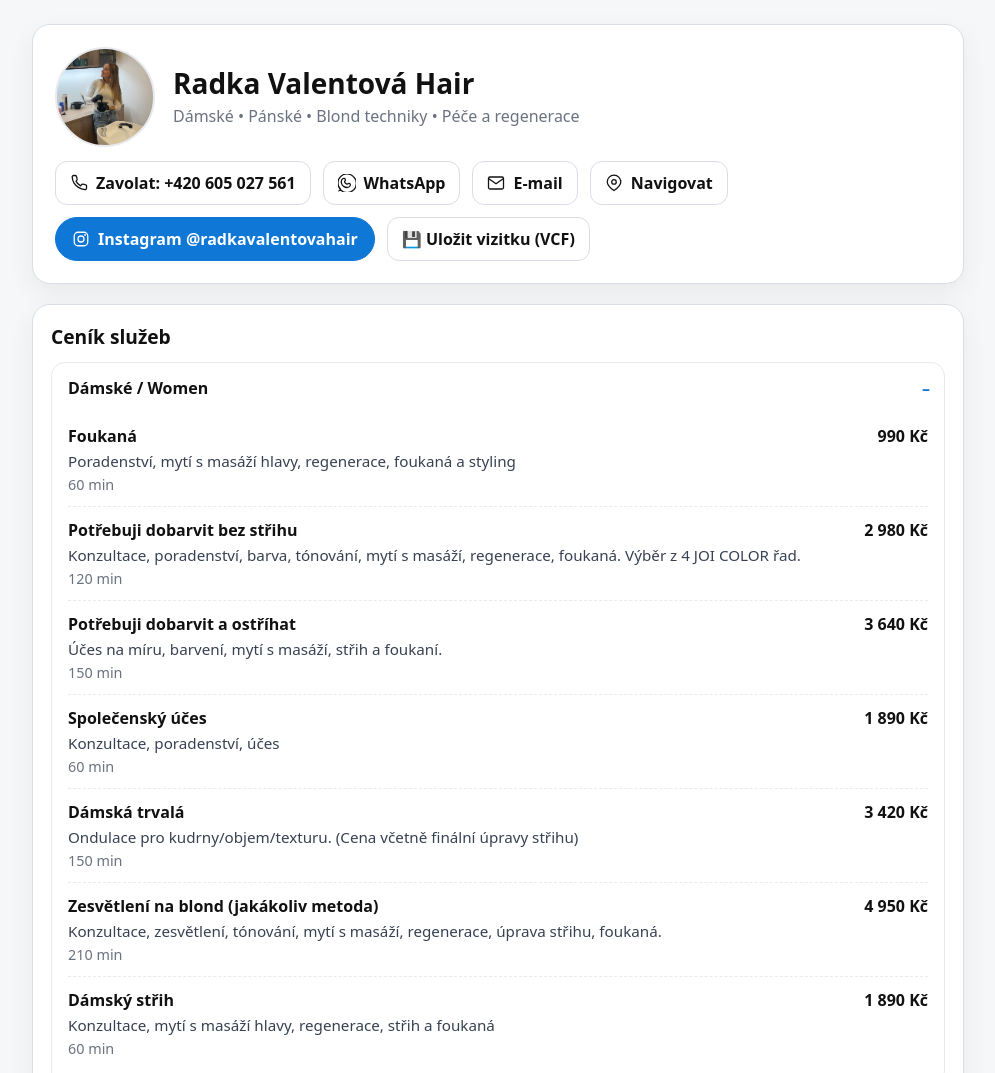
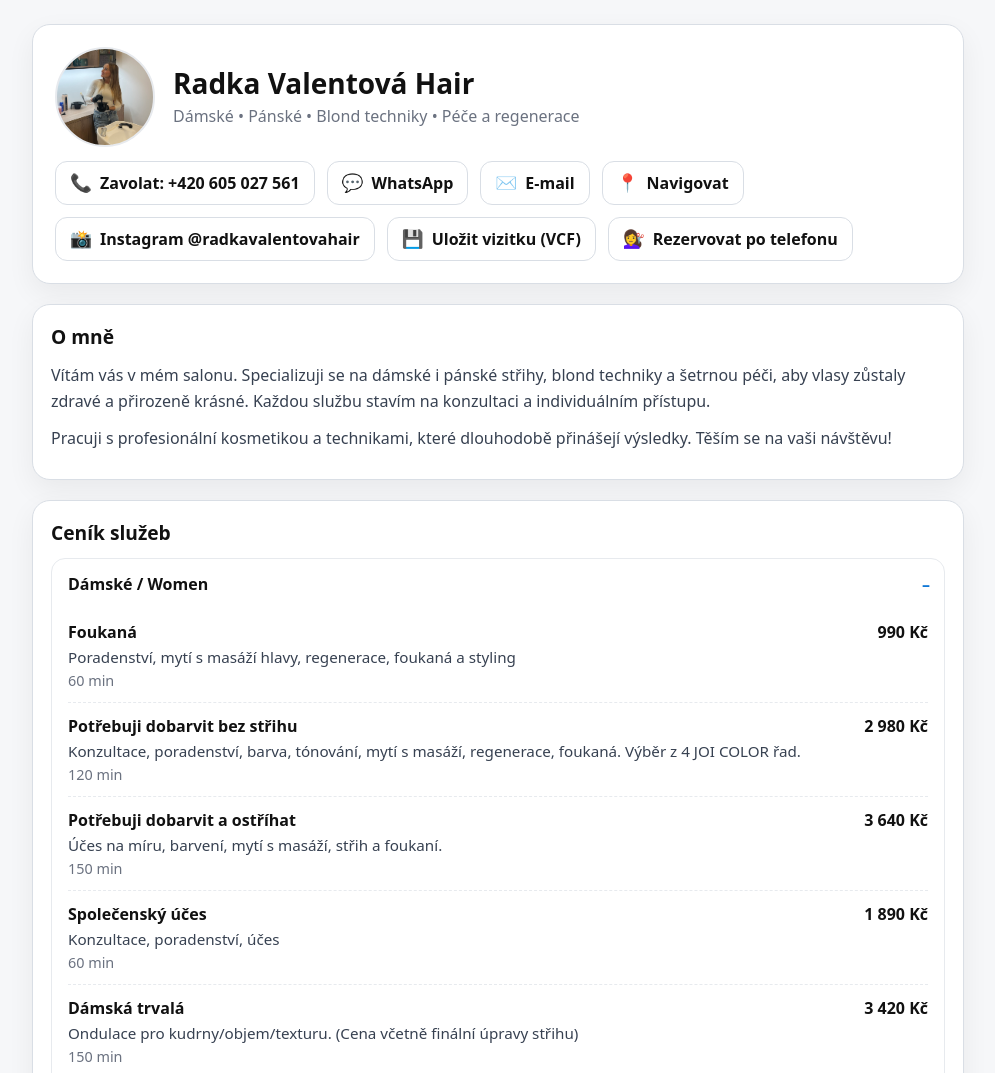
Before and after one commit to chateauzbiroh/salon, a plain HTML site: page index.html in a window 1280 px wide. Shown: the top 1073 px of the page, without its empty margins (142-1137 px from the left). Drawn offline with Linux system fonts and the light colour scheme.

Commit message:
Update index.html

```diff
--- a/index.html
+++ b/index.html
@@ -36,10 +36,9 @@
     }
     h1{margin:0 0 4px;font-size:1.75rem;line-height:1.2}
     .subtitle{margin:0;color:var(--muted)}
-    /* CTA řádek – na PC v jedné řadě, na mobilu se zalomí */
-    .cta-row{
-      margin-top:14px; display:flex; flex-wrap:wrap; gap:10px;
-    }
+
+    /* CTA řádek – vše stejný styl + emoji */
+    .cta-row{margin-top:14px; display:flex; flex-wrap:wrap; gap:10px}
     .btn{
       display:inline-flex; align-items:center; gap:8px;
       padding:10px 14px; border:1.5px solid var(--border-strong);
@@ -47,16 +46,7 @@
       border-radius:12px; transition:.2s transform,.2s background,.2s color,.2s border-color;
     }
     .btn:hover{transform:translateY(-1px); border-color:var(--accent); background:var(--accent); color:#fff}
-    .btn.ghost{background:#fff}
-    .btn.ig{
-      background:var(--accent); color:#fff; border-color:var(--accent);
-      padding:10px 16px; border-radius:999px;
-    }
-    .btn.ig:hover{background:#0c66b9;border-color:#0c66b9}
-
-    /* SVG ikony */
-    .icon{width:18px;height:18px;display:inline-block}
-    .icon svg{width:18px;height:18px}
+    .emj{font-size:1.1em; line-height:1}
 
     /* KARTY POD SEBOU */
     .card{
@@ -64,6 +54,9 @@
       padding:18px; box-shadow:var(--shadow); margin-top:20px;
     }
     .card h2{margin:0 0 12px;font-size:1.2rem}
+
+    /* O MĚ */
+    .about p{margin:0 0 10px;color:#374151;line-height:1.65}
 
     /* Accordion / Ceník */
     .accordion{display:grid; gap:12px}
@@ -90,10 +83,7 @@
     .price{white-space:nowrap; font-weight:800}
     .meta{margin-top:10px; color:var(--muted); font-size:.9rem}
 
-    /* O MĚ */
-    .about p{margin:0 0 10px;color:#374151;line-height:1.65}
-
-    /* PATIČKA PARTNER */
+    /* PARTNER */
     .partners{
       display:flex; align-items:center; justify-content:space-between; gap:16px; flex-wrap:wrap;
       margin-top:22px; padding:14px 16px; border:1.5px solid var(--border-strong); border-radius:var(--radius);
@@ -125,49 +115,31 @@
         </div>
       </div>
 
-      <!-- CTA řádek (PC vedle sebe) -->
+      <!-- CTA řádek (vše stejné, emoji + text) -->
       <div class="cta-row">
-        <a class="btn" href="tel:+420605027561" aria-label="Zavolat">
-          <span class="icon" aria-hidden="true">
-            <svg viewBox="0 0 24 24" fill="none"><path d="M22 16.92v2a2 2 0 0 1-2.18 2 19.79 19.79 0 0 1-8.63-3.07 19.5 19.5 0 0 1-6-6A19.79 19.79 0 0 1 2.92 4.18 2 2 0 0 1 4.86 2h2a2 2 0 0 1 2 1.72c.12.9.31 1.78.57 2.63a2 2 0 0 1-.45 2.11L8.1 9.9a16 16 0 0 0 6 6l1.44-1.88a2 2 0 0 1 2.11-.45c.85.26 1.73.45 2.63.57A2 2 0 0 1 22 16.92Z" stroke="currentColor" stroke-width="1.7" stroke-linecap="round" stroke-linejoin="round"/></svg>
-          </span>
-          Zavolat: +420&nbsp;605&nbsp;027&nbsp;561
-        </a>
-
-        <a class="btn" href="https://wa.me/420605027561" target="_blank" rel="noopener" aria-label="WhatsApp">
-          <span class="icon" aria-hidden="true">
-            <svg viewBox="0 0 24 24" fill="none"><path d="M20.52 3.48A11.5 11.5 0 0 0 3.48 20.52L2 22l1.74-.46A11.5 11.5 0 1 0 20.52 3.48Z" stroke="currentColor" stroke-width="1.7"/><path d="M7.5 16.5c1.5 1 3.5 1.5 4.5 1.5s3-.5 4-2c1-1.5.5-3-1-3.5-.8-.3-1.3 0-1.8.4-.5.4-1 .9-1.7.5-1.1-.6-2-1.5-2.6-2.6-.4-.7.1-1.2.5-1.7.4-.5.7-1 .4-1.8-.5-1.5-2-2-3.5-1-1 .7-2 2.5-2 4 0 1 .5 3 1.5 4.5Z" stroke="currentColor" stroke-width="1.7" stroke-linecap="round" stroke-linejoin="round"/></svg>
-          </span>
-          WhatsApp
-        </a>
-
-        <a class="btn" href="mailto:info@tvoje-salonni-domena.cz" aria-label="E-mail">
-          <span class="icon" aria-hidden="true">
-            <svg viewBox="0 0 24 24" fill="none"><path d="M4 4h16a2 2 0 0 1 2 2v12a2 2 0 0 1-2 2H4a2 2 0 0 1-2-2V6a2 2 0 0 1 2-2Z" stroke="currentColor" stroke-width="1.7"/><path d="m22 6-10 7L2 6" stroke="currentColor" stroke-width="1.7" stroke-linecap="round" stroke-linejoin="round"/></svg>
-          </span>
-          E-mail
-        </a>
-
-        <a class="btn" href="https://maps.app.goo.gl/GbaqequkPvHQqHoQ6" target="_blank" rel="noopener" aria-label="Navigovat">
-          <span class="icon" aria-hidden="true">
-            <svg viewBox="0 0 24 24" fill="none"><path d="M21 10.5c0 5.25-9 11.5-9 11.5S3 15.75 3 10.5a9 9 0 1 1 18 0Z" stroke="currentColor" stroke-width="1.7"/><circle cx="12" cy="10.5" r="3" stroke="currentColor" stroke-width="1.7"/></svg>
-          </span>
-          Navigovat
-        </a>
-
-        <!-- Instagram výrazněji s ikonou -->
-        <a class="btn ig" href="https://www.instagram.com/radkavalentovahair/" target="_blank" rel="noopener" aria-label="Instagram">
-          <span class="icon" aria-hidden="true">
-            <svg viewBox="0 0 24 24" fill="none"><rect x="3" y="3" width="18" height="18" rx="5" stroke="currentColor" stroke-width="1.7"/><circle cx="12" cy="12" r="4" stroke="currentColor" stroke-width="1.7"/><circle cx="17.5" cy="6.5" r="1.25" fill="currentColor"/></svg>
-          </span>
-          Instagram @radkavalentovahair
-        </a>
-
-        <a class="btn ghost" href="vizitka.vcf" download>💾 Uložit vizitku (VCF)</a>
+        <a class="btn" href="tel:+420605027561"><span class="emj">📞</span> Zavolat: +420&nbsp;605&nbsp;027&nbsp;561</a>
+        <a class="btn" href="https://wa.me/420605027561" target="_blank" rel="noopener"><span class="emj">💬</span> WhatsApp</a>
+        <a class="btn" href="mailto:info@tvoje-salonni-domena.cz"><span class="emj">✉️</span> E-mail</a>
+        <a class="btn" href="https://maps.app.goo.gl/GbaqequkPvHQqHoQ6" target="_blank" rel="noopener"><span class="emj">📍</span> Navigovat</a>
+        <a class="btn" href="https://www.instagram.com/radkavalentovahair/" target="_blank" rel="noopener"><span class="emj">📸</span> Instagram @radkavalentovahair</a>
+        <a class="btn" href="vizitka.vcf" download><span class="emj">💾</span> Uložit vizitku (VCF)</a>
+        <a class="btn" href="tel:+420605027561"><span class="emj">💇‍♀️</span> Rezervovat po telefonu</a>
       </div>
     </section>
 
-    <!-- CENÍK (první karta pod sebou) -->
+    <!-- O MĚ (první pod sebou) -->
+    <article class="card about">
+      <h2>O mně</h2>
+      <p>
+        Vítám vás v mém salonu. Specializuji se na dámské i pánské střihy, blond techniky a šetrnou péči,
+        aby vlasy zůstaly zdravé a přirozeně krásné. Každou službu stavím na konzultaci a individuálním přístupu.
+      </p>
+      <p>
+        Pracuji s profesionální kosmetikou a technikami, které dlouhodobě přinášejí výsledky. Těším se na vaši návštěvu!
+      </p>
+    </article>
+
+    <!-- CENÍK (až druhý) -->
     <article id="cenik" class="card">
       <h2>Ceník služeb</h2>
       <div class="accordion">
@@ -289,20 +261,8 @@
 
       <p class="meta">Ceny jsou orientační; mohou se lišit dle délky/objemu vlasů a spotřeby materiálu. Poslední aktualizace: 8. 10. 2025.</p>
       <div class="cta-row" style="margin-top:8px">
-        <a class="btn" href="tel:+420605027561">💇‍♀️ Rezervovat po telefonu: +420&nbsp;605&nbsp;027&nbsp;561</a>
+        <a class="btn" href="tel:+420605027561"><span class="emj">💇‍♀️</span> Rezervovat po telefonu: +420&nbsp;605&nbsp;027&nbsp;561</a>
       </div>
-    </article>
-
-    <!-- O MĚ (druhá karta pod sebou) -->
-    <article class="card about">
-      <h2>O mně</h2>
-      <p>
-        Vítám vás v mém salonu. Specializuji se na dámské i pánské střihy, blond techniky a šetrnou péči,
-        aby vlasy zůstaly zdravé a přirozeně krásné. Každou službu stavím na konzultaci a individuálním přístupu.
-      </p>
-      <p>
-        Pracuji s profesionální kosmetikou a technikami, které dlouhodobě přinášejí výsledky. Těším se na vaši návštěvu!
-      </p>
     </article>
 
     <!-- PARTNER -->
```
